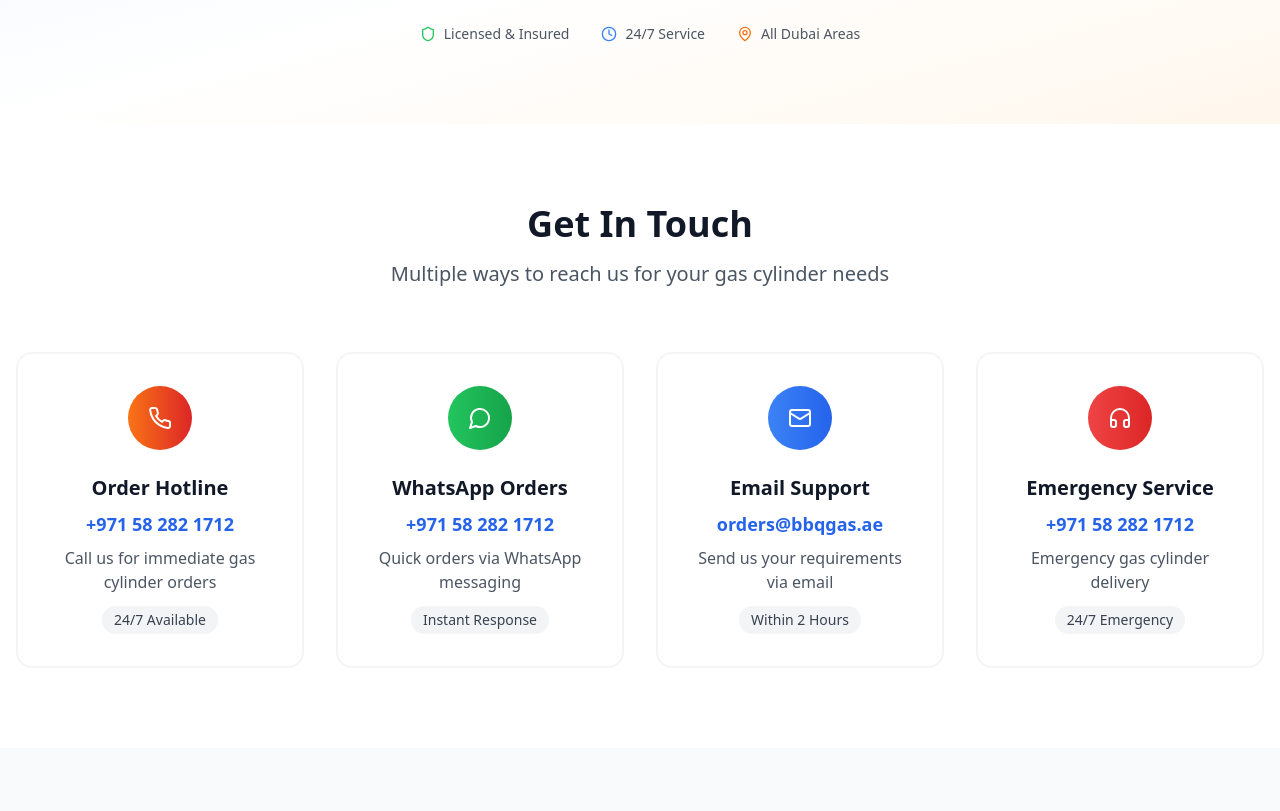
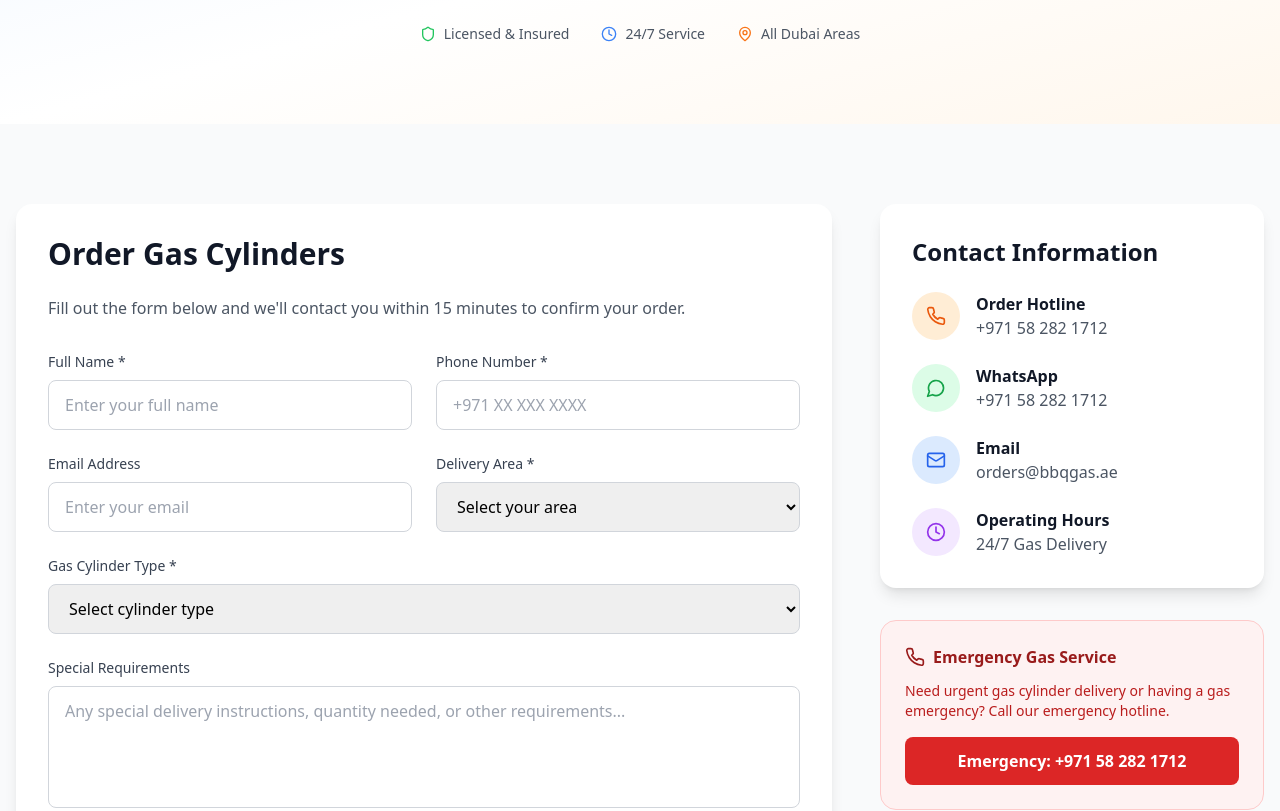
Before and after one commit to harshsood/bbq-final-one, a React (Vite) app: page /#/contact in a window 1280 px wide. Shown: the part 380-1191 px from the top of the page. Built offline with nearby package versions, Linux system fonts and the light colour scheme.

Commit message:
Update Contact.tsx

```diff
--- a/src/pages/Contact.tsx
+++ b/src/pages/Contact.tsx
@@ -53,7 +53,7 @@
     {
       icon: Headphones,
       title: 'Emergency Service',
-      info: '+971 50 999 8888',
+      info: '+971 58 282 1712',
       info: '+971 58 282 1712',
       description: 'Emergency gas cylinder delivery',
       color: 'red',
@@ -112,40 +112,6 @@
               <MapPin className="text-orange-500" size={16} />
               <span>All Dubai Areas</span>
             </div>
-          </div>
-        </div>
-      </section>
-
-      {/* Contact Methods */}
-      <section className="py-20 bg-white">
-        <div className="max-w-7xl mx-auto px-4">
-          <div className="text-center mb-16">
-            <h2 className="text-4xl font-bold text-gray-900 mb-4">Get In Touch</h2>
-            <p className="text-xl text-gray-600 max-w-3xl mx-auto">
-              Multiple ways to reach us for your gas cylinder needs
-            </p>
-          </div>
-
-          <div className="grid md:grid-cols-2 lg:grid-cols-4 gap-8">
-            {contactMethods.map((method, index) => (
-              <div key={index} className="bg-white border-2 border-gray-100 hover:border-orange-200 rounded-2xl p-8 text-center transition-all duration-300 hover:shadow-lg group">
-                <div className={`w-16 h-16 bg-gradient-to-r ${
-                  method.color === 'orange' ? 'from-orange-500 to-red-600' :
-                  method.color === 'green' ? 'from-green-500 to-green-600' :
-                  method.color === 'blue' ? 'from-blue-500 to-blue-600' :
-                  'from-red-500 to-red-600'
-                } rounded-full flex items-center justify-center mx-auto mb-6 group-hover:scale-110 transition-transform duration-300`}>
-                  <method.icon className="text-white" size={24} />
-                </div>
-
-                <h3 className="text-xl font-bold text-gray-900 mb-2">{method.title}</h3>
-                <p className="text-lg font-semibold text-blue-600 mb-2">{method.info}</p>
-                <p className="text-gray-600 mb-3">{method.description}</p>
-                <span className="inline-block bg-gray-100 text-gray-700 px-3 py-1 rounded-full text-sm">
-                  {method.available}
-                </span>
-              </div>
-            ))}
           </div>
         </div>
       </section>
@@ -291,7 +257,7 @@
                     </div>
                     <div>
                       <p className="font-semibold text-gray-900">Order Hotline</p>
-                      <p className="text-gray-600">+971 4 123 4567</p>
+                      <p className="text-gray-600">+971 58 282 1712</p>
                     </div>
                   </div>
 
@@ -301,7 +267,7 @@
                     </div>
                     <div>
                       <p className="font-semibold text-gray-900">WhatsApp</p>
-                      <p className="text-gray-600">+971 50 123 4567</p>
+                      <p className="text-gray-600">+971 58 282 1712</p>
                     </div>
                   </div>
 
```
